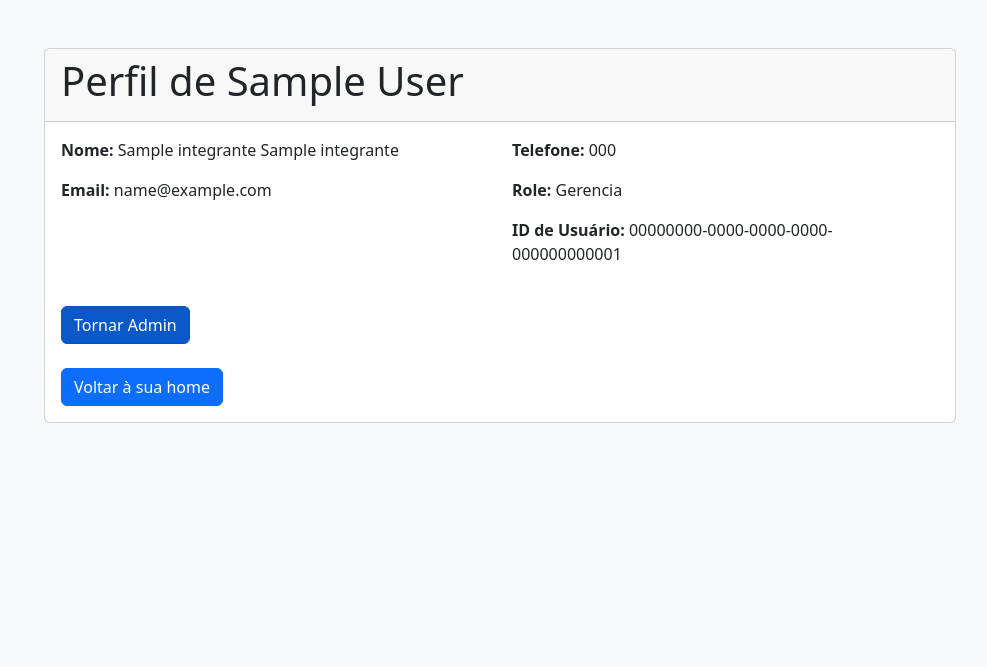
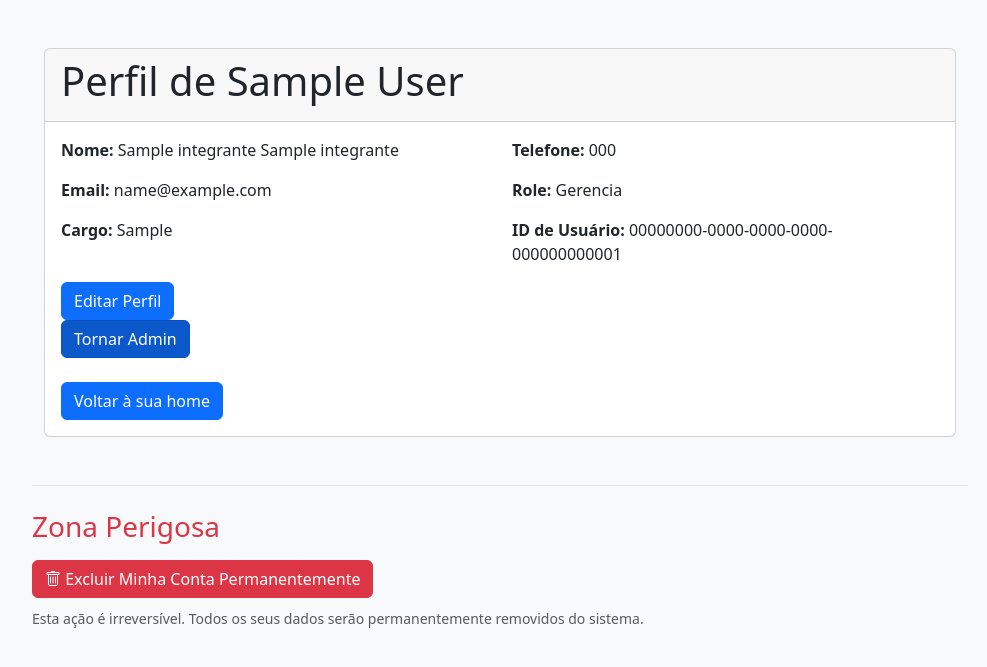
Before and after one commit to Gilgamashed/projeto_crm_final, a Django app: page /account/profile/00000000-0000-0000-0000-000000000001/ in a window 1280 px wide. Shown: the part 62-729 px from the top of the page, without its empty margins (140-1127 px from the left). Run offline with Django 5.2, Linux system fonts and the light colour scheme; a user stored in the database is signed in; tables that the repository leaves empty hold one stand-in row (values such as "Sample post"); parts of the project's set-up code (start-up, migrations or seed data) failed here and were passed over; some libraries are stand-ins or nearby versions.

Commit message:
11 commit - CRUD usuario - delete e edit

```diff
--- a/config/urls.py
+++ b/config/urls.py
@@ -23,7 +23,7 @@ from django.views.decorators.http import require_POST
 from projeto_crm_final.views import SignUpView, HomeView, PassResetView, DashboardView, IntegrantesGetView, \
     UpdateRoleView, IntegrantesListaView, ProjetosCreateView, ProjetosUpdateView, ProjetosView, ProjetosGetView, \
     ProjetosDeleteView, EquipesView, EquipesCreateView, EquipesUpdateView, EquipesGetView, EquipesDeleteView, \
-    assign_project, remove_project
+    assign_project, remove_project, edit_profile, delete_account
 
 urlpatterns = [
     path("admin/", admin.site.urls),
@@ -33,8 +33,10 @@ urlpatterns = [
     path('account/login/', LoginView.as_view(template_name='account/login.html'), name='account_login'),
     path('account/logout/', require_POST(LogoutView.as_view(next_page='home')), name='account_logout'),
     path("account/profile/<uuid:person_id>/", IntegrantesGetView.as_view(), name='account_user_detail'),
+    path('account/profile/edit', edit_profile, name='account_profile_edit'),
     path('update_role/', UpdateRoleView.as_view(), name='update_role'),
     path('account/signup/', SignUpView.as_view(), name='account_signup'),
+    path('account/excluir/', delete_account, name='account_delete'),
     path('account/password_reset/', PassResetView.as_view(), name='account_reset_password'),
 
     path('admin/lista_integrantes', IntegrantesListaView.as_view(), name='admin_integ_list'),
--- a/projeto_crm_final/templates/account/user_detail.html
+++ b/projeto_crm_final/templates/account/user_detail.html
@@ -15,6 +15,7 @@
         <div class="col-md-6">
           <p><strong>Nome:</strong> {{perfil.nome}} {{perfil.sobrenome}}</p>
           <p><strong>Email:</strong> {{perfil.user.email}}</p>
+          <p><strong>Cargo:</strong> {{perfil.cargo}}</p>
         </div>
         <div class="col-md-6">
           <p><strong>Telefone:</strong> {{ perfil.telefone|default:"Não informado" }}</p>
@@ -22,7 +23,13 @@
           <p><strong>ID de Usuário:</strong> {{ perfil.person_id }}</p>
         </div>
       </div>
-      <div class="mt-4">
+      <div class="row">
+        <div class="col-mt-4">
+          <a href="{% url 'account_profile_edit' %}" class="btn btn-primary">
+            Editar Perfil
+          </a>
+        </div>
+        <div class="col-mt-4">
           <form method="post" action="{% url 'update_role' %}" class="role-form">
               {% csrf_token %}
               <input type="hidden" name="user_id" value="{{ perfil.person_id }}">
@@ -30,6 +37,7 @@
                 Tornar Admin
               </button>
           </form>
+        </div>
       </div>
       <div class="mt-4">
         <a href="{% url 'dashboard' %}" class="btn btn-primary">
@@ -41,7 +49,77 @@
   </div>
 </div>
 
+  <!-- Deletar conta - Visivel apenas ao dono -->
+  {% if request.user == perfil.user %}
+  <div class="mt-5 border-top pt-4">
+    <h3 class="text-danger mb-3">Zona Perigosa</h3>
+    <button type="button" class="btn btn-danger" data-bs-toggle="modal" data-bs-target="#deleteAccountModal">
+      <i class="bi bi-trash"></i> Excluir Minha Conta Permanentemente
+    </button>
+    <p class="text-muted mt-2">
+      <small>
+        Esta ação é irreversível. Todos os seus dados serão permanentemente removidos do sistema.
+      </small>
+    </p>
+  </div>
+  {% endif %}
+</div>
+
+<!-- Modal deletar contta -->
+<div class="modal fade" id="deleteAccountModal" tabindex="-1" aria-labelledby="deleteAccountModalLabel" aria-hidden="true">
+  <div class="modal-dialog">
+    <div class="modal-content">
+      <div class="modal-header bg-danger text-white">
+        <h5 class="modal-title" id="deleteAccountModalLabel">Confirmar Exclusão de Conta</h5>
+        <button type="button" class="btn-close btn-close-white" data-bs-dismiss="modal" aria-label="Close"></button>
+      </div>
+      <div class="modal-body">
+        <p class="lead">Tem certeza que deseja excluir sua conta permanentemente?</p>
+
+        <div class="alert alert-danger">
+          <i class="bi bi-exclamation-triangle-fill"></i>
+          <strong>Atenção:</strong> Esta ação não pode ser desfeita. Todos os seus dados serão perdidos:
+          <ul class="mt-2">
+            <li>Perfil de usuário</li>
+            <li>Histórico de atividades</li>
+            <li>Associações a equipes</li>
+            <li>Projetos e tarefas atribuídas</li>
+          </ul>
+        </div>
+
+        <p>Para confirmar, digite "<strong>EXCLUIR CONTA</strong>" no campo abaixo:</p>
+        <input type="text" id="confirmationInput" class="form-control" placeholder="Digite EXCLUIR CONTA">
+      </div>
+      <div class="modal-footer">
+        <button type="button" class="btn btn-secondary" data-bs-dismiss="modal">Cancelar</button>
+        <form action="{% url 'account_delete' %}" method="post" id="deleteAccountForm">
+          {% csrf_token %}
+          <button type="submit" class="btn btn-danger" id="confirmDeleteBtn" disabled>
+            <i class="bi bi-trash-fill"></i> Confirmar Exclusão
+          </button>
+        </form>
+      </div>
+    </div>
+  </div>
+</div>
+
 <script>
+// Validação de confirmação de deletar conta
+document.getElementById('confirmationInput').addEventListener('input', function() {
+  const confirmText = this.value.toUpperCase();
+  const confirmBtn = document.getElementById('confirmDeleteBtn');
+  confirmBtn.disabled = (confirmText !== 'EXCLUIR CONTA');
+});
+
+// Previne enviar o form se o botao estiver desativado
+document.getElementById('deleteAccountForm').addEventListener('submit', function(e) {
+  const confirmBtn = document.getElementById('confirmDeleteBtn');
+  if (confirmBtn.disabled) {
+    e.preventDefault();
+    alert('Por favor, digite "EXCLUIR CONTA" para confirmar.');
+  }
+});
+
 document.querySelectorAll('.role-form').forEach(form => {
     form.addEventListener('submit', async (e) => {
         e.preventDefault();
--- a/projeto_crm_final/views.py
+++ b/projeto_crm_final/views.py
@@ -1,5 +1,5 @@
 from django.contrib import messages
-from django.contrib.auth import login
+from django.contrib.auth import login, logout
 from django.contrib.auth.decorators import login_required
 from django.contrib.auth.forms import logger
 from django.contrib.auth.mixins import LoginRequiredMixin
@@ -14,13 +14,15 @@ from django.views import View
 from django.views.generic import TemplateView, CreateView, DetailView, ListView, DeleteView, UpdateView
 
 from projeto_crm_final.constants import HIERARCH, CATEGORIA
-from projeto_crm_final.forms import SignupForm, ProjetosForm, EquipesForm
+from projeto_crm_final.forms import SignupForm, ProjetosForm, EquipesForm, ProfileForm
 from projeto_crm_final.mixins import AdminRequiredMixin, LeadRequiredMixin, ProjetoOwnerMixin
 from projeto_crm_final.models import Integrantes, Projetos, Tarefas, Equipes
 
 
 class HomeView(TemplateView):
     template_name = "projeto_crm_final/home.html"
+
+# ---------- User e autenticação
 
 class SignUpView(CreateView):
     model = User
@@ -32,6 +34,44 @@ class SignUpView(CreateView):
         response = super().form_valid(form)
         login(self.request, self.object)
         return response
+
+
+@login_required
+def edit_profile(request):
+    # Editar profile de usuário
+    profile = request.user.integrantes
+
+    if request.method == 'POST':
+        form = ProfileForm(request.POST, instance=profile)
+        if form.is_valid():
+            form.save()
+            messages.success(request, "Perfil atualizado com sucesso!")
+            return redirect('home')
+    else:
+        form = ProfileForm(instance=profile)
+
+    return render(request, 'account/user_detail_edit.html', {'form': form})
+
+
+@login_required
+def delete_account(request):
+    if request.method == 'POST':
+        user = request.user
+
+        # o usuario tem q ser deslogado pra evitar bugs
+        logout(request)
+
+        try:
+            # deletar ambos Integrantes e User
+            user.delete()
+            messages.success(request, "Sua conta foi excluída permanentemente.")
+            return redirect('home')
+        except Exception as e:
+            messages.error(request, f"Ocorreu um erro ao excluir sua conta: {str(e)}")
+            return redirect('profile')
+
+    return redirect('profile')
+
 
 class PassResetView(TemplateView):
     template_name = "account/password_reset.html"
@@ -48,6 +88,9 @@ class DashboardView(LoginRequiredMixin, TemplateView):
         context['is_admin'] = Integrantes.objects.filter(user=self.request.user).exists() if is_authenticated and usuario.role == 'ADMIN' else False
 
         return context
+
+
+#---Integrantes
 
 class IntegrantesListaView(LoginRequiredMixin, ListView):
     model = Integrantes
```
Also changed, not shown: projeto_crm_final/forms.py (+18 -0 lines), projeto_crm_final/templates/account/user_detail_edit.html (added, +129 -0 lines). Lines whose indentation alone changed are shown as unchanged.
